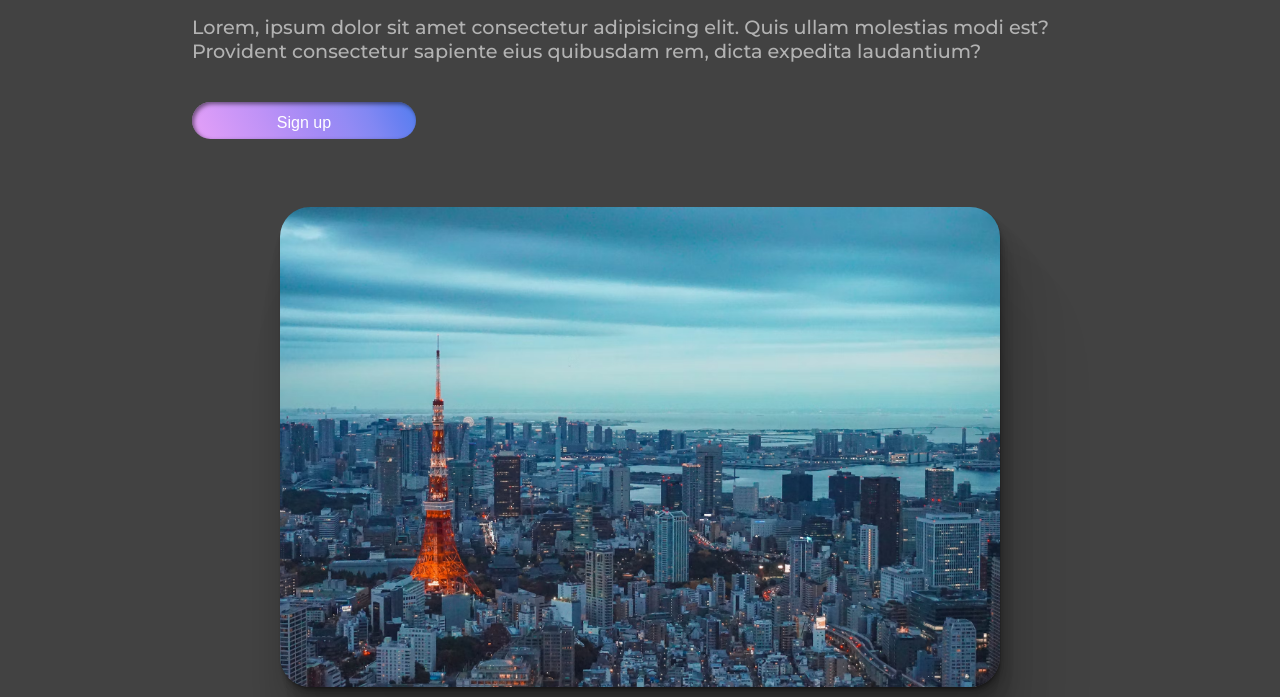
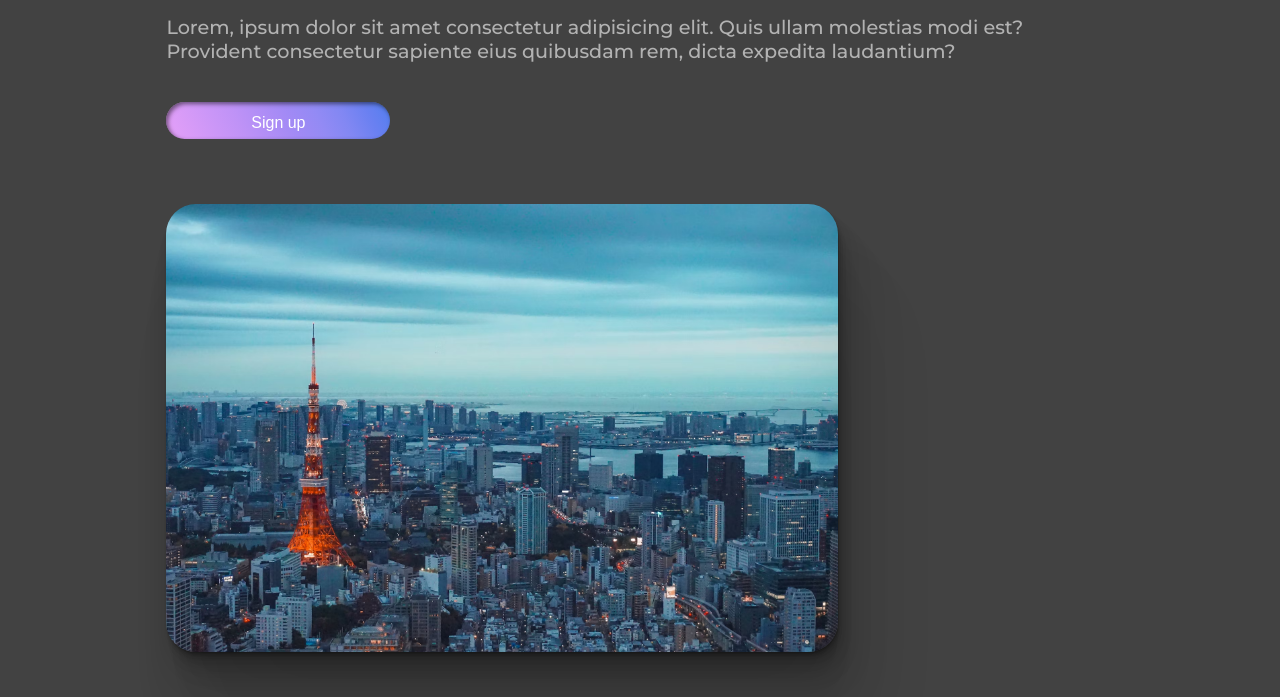
Before and after one commit to Milanxam/Landing-Page, a plain HTML site: page index.html in a window 1280 px wide. Shown: the part 255-952 px from the top of the page. Drawn offline with Linux system fonts and the light colour scheme.

Commit message:
Adjust flexbox wrap on smaller displays

```diff
--- a/style.css
+++ b/style.css
@@ -20,7 +20,7 @@ body {
     font-family: 'Montserrat', sans-serif;
     margin: 0;
     padding: 0;
-    --content-padding: 15%;
+    --content-padding: 13%;
     overflow-x: hidden;
     position: relative;
 }
@@ -39,6 +39,7 @@ body .header {
     box-shadow: var(--shadow-elevation-high2);
     background-color: #2b2b2b;
 }
+
 
 .logo {
     font-size: 2em;
@@ -87,7 +88,7 @@ body .head {
     display: flex;
     justify-content: center;
     flex-wrap: wrap;
-    gap: 48px;
+    gap: 45px;
     padding-bottom: 4.2em;
     padding-top: 3em;
     box-shadow: 2px 4px 16px 0px rgb(35, 35, 35);
@@ -95,13 +96,16 @@ body .head {
 }
 
 .head img {
-    flex: 2 1 400px;
+    flex: 1 1 400px;
     height: auto;
-    width: 45em;
-    border-radius: 12px;
+    width: 42em;
     border-radius: 30px;
     box-shadow: var(--shadow-elevation-high2);
-    z-index: 2;
+}
+
+.shadow {
+    align-self: center;
+    flex: 1 1 400px;
 }
 
 .head-text {
```
